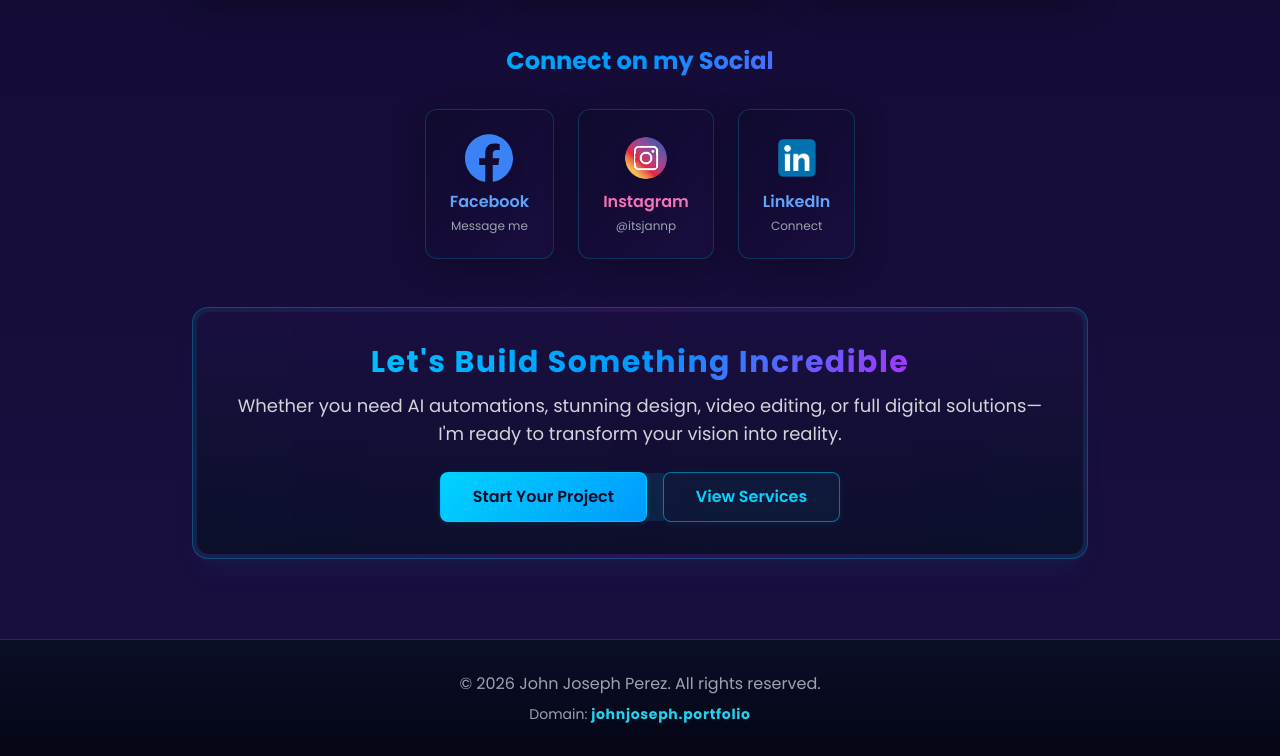
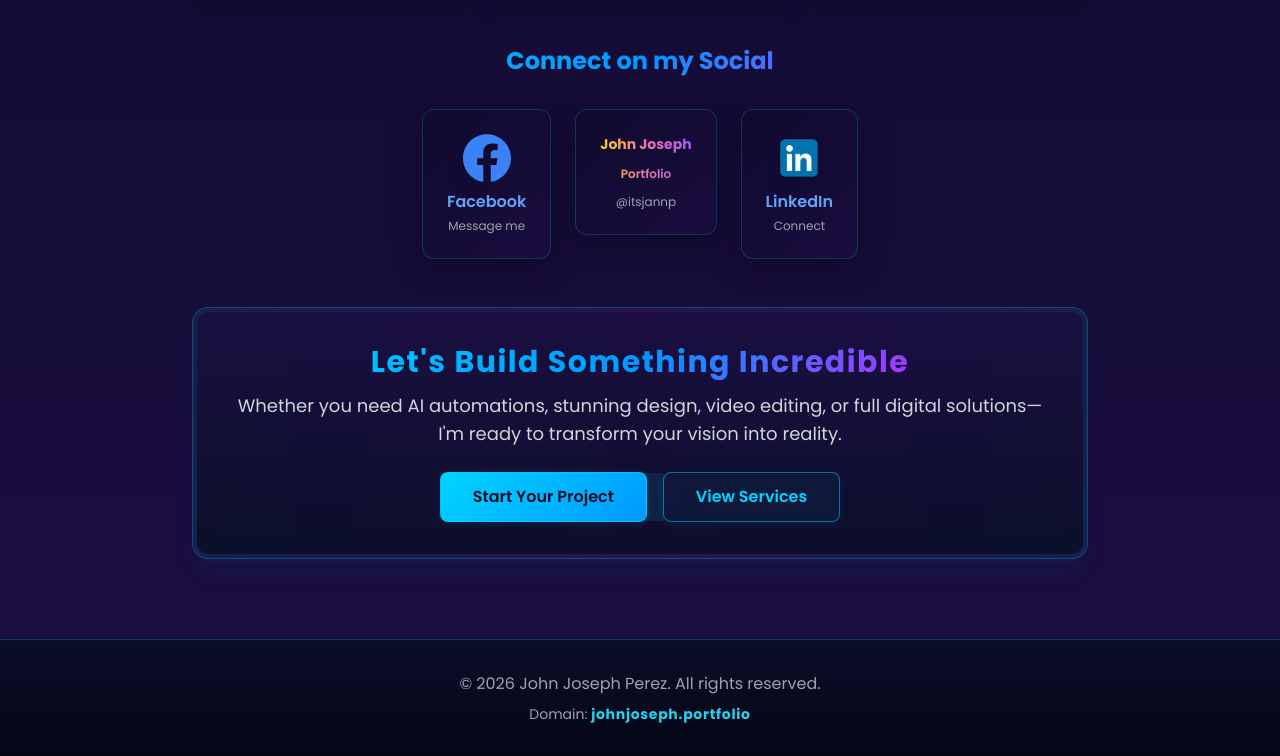
Before and after one commit to not-yohsn/perez-ite18, a website: page index.html in a window 1280 px wide. Shown: the part 4941-5697 px from the top of the page. Drawn offline with nearby package versions, Linux system fonts and the light colour scheme.

Commit message:
Update index.html

```diff
--- a/index.html
+++ b/index.html
@@ -687,9 +687,9 @@
                     <!-- Instagram -->
                     <a href="https://www.instagram.com/itsjannp/" target="_blank" class="card-hover group">
                         <div class="cyber-card p-6 rounded-xl text-center group-hover:border-pink-400 transition">
-                            <img src="instagram.png" alt="Instagram" class="w-12 h-12 mb-2 mx-auto drop-shadow-lg">
-                            <p class="font-semibold text-pink-400">Instagram</p>
-                            <p class="text-gray-400 text-xs mt-1">@itsjannp</p>
+                            <p class="text-sm font-bold text-transparent bg-gradient-to-r from-yellow-400 via-pink-400 to-purple-500 bg-clip-text mb-3">John Joseph</p>
+                            <p class="text-xs font-semibold text-transparent bg-gradient-to-r from-yellow-400 via-pink-400 to-purple-500 bg-clip-text">Portfolio</p>
+                            <p class="text-gray-400 text-xs mt-3">@itsjannp</p>
                         </div>
                     </a>
 
```
